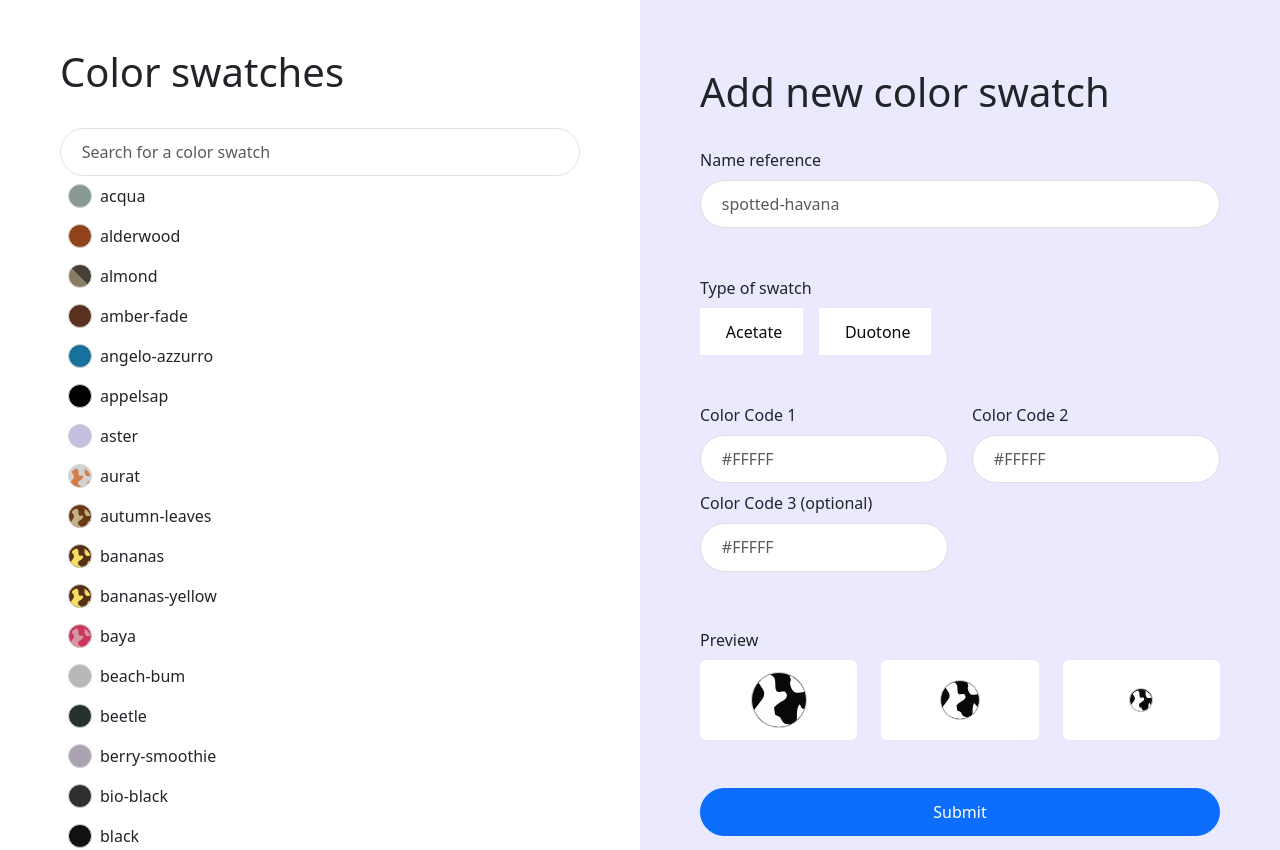
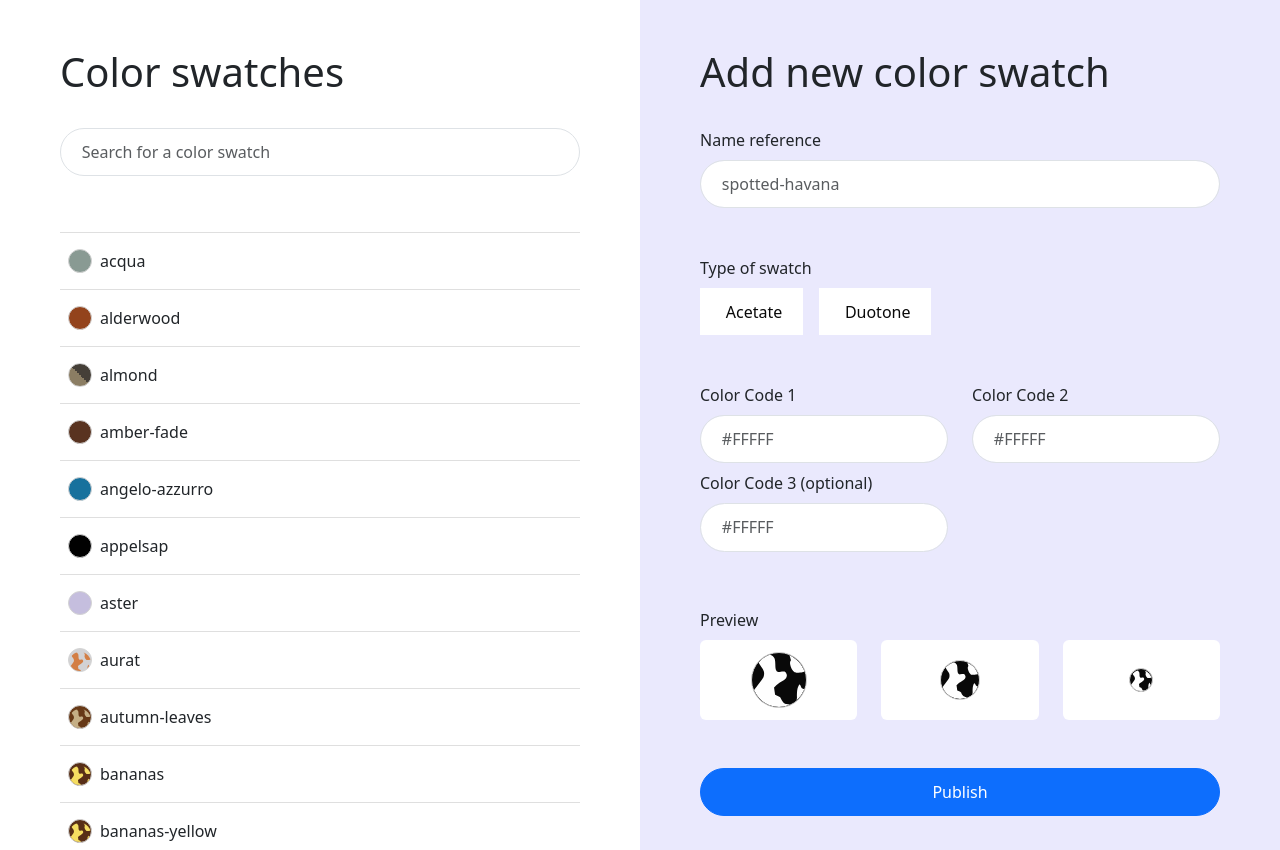
Before and after one commit to johanna-insightnl/ace-tate-frontend-assignment, a React (Create React App) app: page / in a window 1280 px wide. Shown: the top 850 px of the page. Built offline with nearby package versions, Linux system fonts and the light colour scheme.

Commit message:
had line for the colors list and make the container scrollable

```diff
--- a/src/components/ColorForm/ColorForm.tsx
+++ b/src/components/ColorForm/ColorForm.tsx
@@ -87,7 +87,7 @@ export default function ColorForm() {
         </Row>
       </div>
       <PrimaryButton
-        text="Submit"
+        text="Publish"
         onClick={handleSubmit}
       />
     </Container >
--- a/src/components/ColorList/ColorList.tsx
+++ b/src/components/ColorList/ColorList.tsx
@@ -1,8 +1,8 @@
 import ColorListItem from "./ColorListItem";
 import colors from "./colors.json";
 import InputTextField from "../../UI/inputTextField/InputTextField";
-import { useState } from "react";
-import { Container } from "react-bootstrap";
+import { useState } from "react";
+import { Container, Row } from "react-bootstrap";
 
 export default function ColorList() {
   const [searchText, setSearchText] = useState("");
@@ -25,11 +25,13 @@ export default function ColorList() {
         value={searchText}
         onChange={handleInputChange}
       />
+      <Row className="pt-5 scrollable-row">
         {
           filteredColors.map((color) => (
             <ColorListItem key={color.id} color={color} />
           ))
         }
+      </Row>
     </Container>
   )
 }
--- a/src/components/ColorList/ColorListItem.tsx
+++ b/src/components/ColorList/ColorListItem.tsx
@@ -17,27 +17,30 @@ interface Props {
   color: Color;
 }
 
-export default function ColorListItem({ color }: Props){
+export default function ColorListItem({ color }: Props) {
   const { name, color: { primary, secondary }, pattern } = color;
 
   let circleColorComponent;
 
-  switch(pattern){
+  switch (pattern) {
     case "acetate":
-      circleColorComponent = <AcetateColorCircle primary={primary} secondary={secondary}/>
+      circleColorComponent = <AcetateColorCircle primary={primary} secondary={secondary} />
       break;
     case "duotone":
-      circleColorComponent = <DuotoneColorCircle primary={primary} secondary={secondary}/>
+      circleColorComponent = <DuotoneColorCircle primary={primary} secondary={secondary} />
       break;
     default:
-      circleColorComponent = <SingleColorCircle primary={primary}/>
+      circleColorComponent = <SingleColorCircle primary={primary} />
       break;
   }
 
   return (
-    <div className="d-flex align-items-center">
-      {circleColorComponent}
-      <p>{name}</p>
+    <div>
+      <hr style={{color: "gray", margin:"0.5rem 0"}}/>
+      <div className="d-flex align-items-center">
+        {circleColorComponent}
+        <p>{name}</p>
+      </div>
     </div>
   )
 }
--- a/src/styles/main.scss
+++ b/src/styles/main.scss
@@ -19,5 +19,10 @@
 .second-column {
   background-color: $primary-color;
   height: 100%;
-  padding: 20px;
 }
+
+
+.scrollable-row {
+  max-height: calc(100vh - 100px); /* Adjust 100px to the height of any fixed header or padding */
+  overflow-y: auto;
+}
```
Lines whose indentation alone changed are shown as unchanged.
